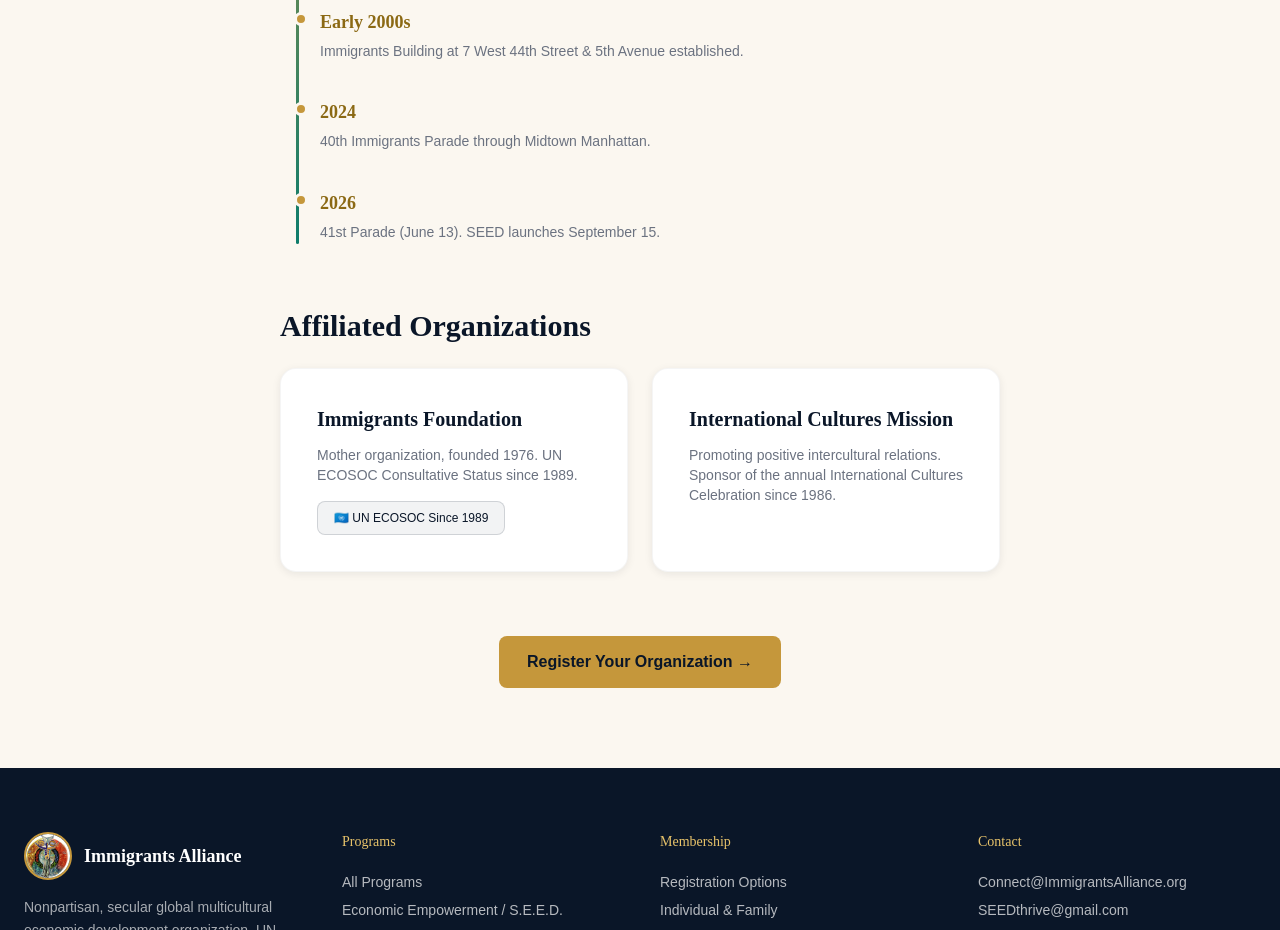
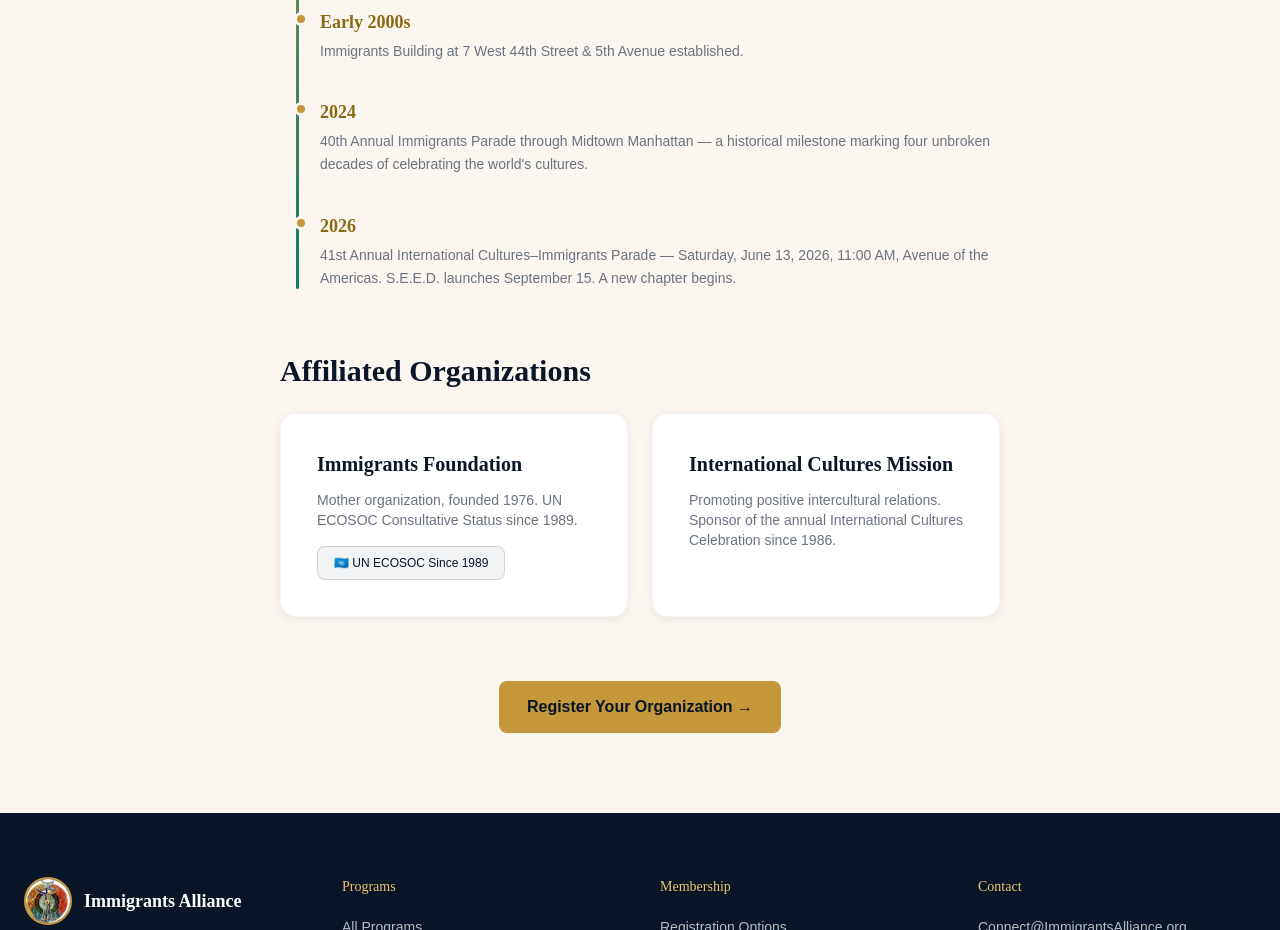
Before and after one commit to HugoEdward/immigrants-alliance-PLATFORM_-4-28-2026-, a Next.js app: page /about in a window 1280 px wide. Shown: the part 1420-2350 px from the top of the page. Built offline with nearby package versions, Linux system fonts and the light colour scheme.

Commit message:
Add files via upload

```diff
--- a/pages/about.tsx
+++ b/pages/about.tsx
@@ -9,8 +9,8 @@
   { year: '1986', text: '1st International Cultures Conference, Passport to the World, and Immigrants Parade — Statue of Liberty centennial.' },
   { year: '1989', text: 'NGO Consultative Status with U.N. ECOSOC — unanimously endorsed.' },
   { year: 'Early 2000s', text: 'Immigrants Building at 7 West 44th Street & 5th Avenue established.' },
-  { year: '2024', text: '40th Immigrants Parade through Midtown Manhattan.' },
-  { year: '2026', text: '41st Parade (June 13). SEED launches September 15.' },
+  { year: '2024', text: '40th Annual Immigrants Parade through Midtown Manhattan — a historical milestone marking four unbroken decades of celebrating the world\'s cultures.' },
+  { year: '2026', text: '41st Annual International Cultures–Immigrants Parade — Saturday, June 13, 2026, 11:00 AM, Avenue of the Americas. S.E.E.D. launches September 15. A new chapter begins.' },
 ];
 
 export default function AboutPage() {
--- a/pages/parade-registration.tsx
+++ b/pages/parade-registration.tsx
@@ -228,7 +228,7 @@
                 </label>
               </div>
 
-              <p className="text-xs text-gray-400 mb-5">Non-Member Organizations: $5,000 contribution plus certified Liability Insurance. Email application and attachments to <a href="mailto:ImmigrantsAlliance@gmail.com" className="text-teal underline">ImmigrantsAlliance@gmail.com</a>. Pay via Zelle: ImmigrantsAlliance@gmail.com</p>
+              <p className="text-xs text-gray-400 mb-5">Non-Member Organizations: $5,000 contribution plus certified Liability Insurance. Payment instructions will be provided after review and approval. Qualified organizations may receive grant support subject to eligibility, review, approval, and availability. Email application and attachments to <a href="mailto:ImmigrantsAlliance@gmail.com" className="text-teal underline">ImmigrantsAlliance@gmail.com</a>.</p>
 
               <div className="text-center mt-8"><button type="submit" disabled={loading} className="btn-gold px-12 py-4 text-lg disabled:opacity-50">{loading ? 'Submitting...' : 'Submit Parade Registration →'}</button></div>
             </form>
--- a/pages/register-merchant.tsx
+++ b/pages/register-merchant.tsx
@@ -38,7 +38,7 @@
         <div className="absolute inset-0" style={{ background: 'linear-gradient(135deg, #0A1628, #8B6914)' }} />
         <div className="relative z-10 max-w-3xl mx-auto px-6">
           <span className="section-label" style={{ color: '#E8C36A' }}>Federation Commerce</span>
-          <h1 className="text-4xl md:text-5xl font-bold mb-3" style={{ fontFamily: 'Playfair Display, serif' }}>Join the Alliance as a Merchant or Professional</h1>
+          <h1 className="text-4xl md:text-5xl font-bold mb-3" style={{ fontFamily: 'Playfair Display, serif' }}>Register as a Merchant or Professional</h1>
           <p className="text-base opacity-85 max-w-2xl mx-auto">Reach immigrant families who trust the Alliance. Offer your services to a growing community of members who value culturally aware businesses. Participate in cultural events and integrate with MundusPASS.</p>
           <p className="text-xs opacity-50 mt-3">MundusPASS-ready · Designed to connect with the Mundus.Center economic infrastructure</p>
         </div>
```
